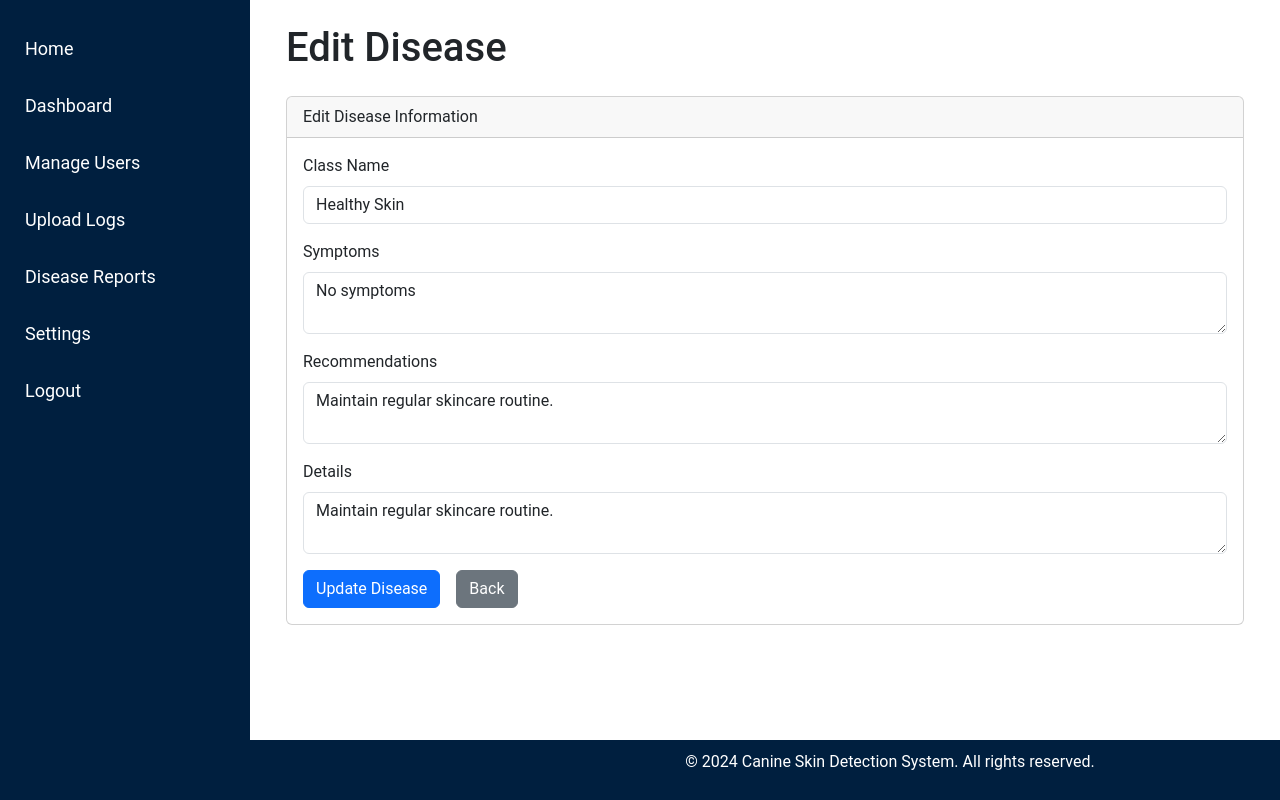
After one commit to SachinthaUmayanga/Canine_Skin_Detection_System_FinalProj, a Flask app: page /admin/edit_disease/6 in a window 1280 px wide. The commit adds this page. Run offline with Flask 3, Linux system fonts and the light colour scheme; data comes from the database, SQL or seed files in the repository; some libraries are stand-ins or nearby versions.

Commit message:
update and delete disease reports

```diff
--- a/admin.py
+++ b/admin.py
@@ -23,6 +23,7 @@ def admin_dashboard():
     return render_template('admin/admin_dashboard.html', total_users=total_users, total_reports=total_reports)
 # , total_uploads=total_uploads, recent_uploads=recent_uploads)
 
+# Users route
 @admin.route('/manage_users')
 def manage_users():
     if 'user' not in session or session.get('role') != 'admin':
@@ -120,6 +121,7 @@ def add_user():
 
     return render_template('admin/add_user.html')
 
+# Disease route
 @admin.route('/disease_reports')
 def disease_reports():
     conn = get_db_connection()
@@ -127,3 +129,45 @@ def disease_reports():
     conn.close()
 
     return render_template('admin/disease_reports.html', diseases=diseases)
+
+@admin.route('/edit_disease/<int:disease_id>', methods=['GET', 'POST'])
+def edit_disease(disease_id):
+    conn = get_db_connection()
+
+    # Fetch the disease details for editing
+    disease = conn.execute('SELECT * FROM diseases WHERE disease_id = ?', (disease_id,)).fetchone()
+
+    if not disease:
+        flash('Disease not found!', 'danger')
+        return redirect(url_for('admin.disease_list'))  # Redirect to disease list if disease is not found
+
+    if request.method == 'POST':
+        # Retrieve updated data from the form
+        class_name = request.form['class_name']
+        symptoms = request.form['symptoms']
+        recommendations = request.form['recommendations']
+        details = request.form['details']
+
+        # Update disease in the database
+        conn.execute('UPDATE diseases SET class_name = ?, symptoms = ?, recommendations = ?, details = ? WHERE disease_id = ?',
+                     (class_name, symptoms, recommendations, details, disease_id))
+        conn.commit()
+        conn.close()
+
+        flash('Disease updated successfully!', 'success')
+        return redirect(url_for('admin.disease_list'))
+
+    conn.close()
+    return render_template('admin/edit_disease.html', disease=disease)
+
+@admin.route('/delete_disease/<int:disease_id>', methods=['POST'])
+def delete_disease(disease_id):
+    conn = get_db_connection()
+
+    # Delete the disease from the database
+    conn.execute('DELETE FROM diseases WHERE disease_id = ?', (disease_id,))
+    conn.commit()
+    conn.close()
+
+    flash('Disease deleted successfully!', 'success')
+    return redirect(url_for('admin.disease_list'))
--- /dev/null
+++ b/templates/admin/edit_disease.html
@@ -0,0 +1,63 @@
+<!DOCTYPE html>
+<html lang="en">
+<head>
+    <meta charset="UTF-8">
+    <meta name="viewport" content="width=device-width, initial-scale=1.0">
+    <title>Edit Disease</title>
+    <!-- Bootstrap 5.3 CSS -->
+    <link href="https://cdn.jsdelivr.net/npm/bootstrap@5.3.0-alpha1/dist/css/bootstrap.min.css" rel="stylesheet">
+    <link rel="stylesheet" href="{{ url_for('static', filename='css/admin_styles.css') }}">
+</head>
+<body>
+
+    <!-- Include Sidebar -->
+    {% include 'partials/admin_sidebar.html' %}
+
+    <!-- Main Content -->
+    <div class="content p-4">
+        <div class="container-fluid">
+            <h1 class="mb-4">Edit Disease</h1>
+
+            <div class="card">
+                <div class="card-header">
+                    Edit Disease Information
+                </div>
+                <div class="card-body">
+                    <form action="{{ url_for('admin.edit_disease', disease_id=disease['disease_id']) }}" method="POST">
+                        <div class="mb-3">
+                            <label for="class_name" class="form-label">Class Name</label>
+                            <input type="text" class="form-control" id="class_name" name="class_name" value="{{ disease['class_name'] }}" required>
+                        </div>
+
+                        <div class="mb-3">
+                            <label for="symptoms" class="form-label">Symptoms</label>
+                            <textarea class="form-control" id="symptoms" name="symptoms" required>{{ disease['symptoms'] }}</textarea>
+                        </div>
+
+                        <div class="mb-3">
+                            <label for="recommendations" class="form-label">Recommendations</label>
+                            <textarea class="form-control" id="recommendations" name="recommendations" required>{{ disease['recommendations'] }}</textarea>
+                        </div>
+
+                        <div class="mb-3">
+                            <label for="details" class="form-label">Details</label>
+                            <textarea class="form-control" id="details" name="details" required>{{ disease['details'] }}</textarea>
+                        </div>
+
+                        <div class="d-flex justify-content">
+                            <button type="submit" class="btn btn-primary me-3">Update Disease</button>
+                            <a href="{{ url_for('admin.disease_reports') }}" class="btn btn-secondary me-3">Back</a>
+                        </div>
+                    </form>
+                </div>
+            </div>
+        </div>
+    </div>
+
+    <!-- Include Footer -->
+    {% include 'partials/footer_admin.html' %}
+
+    <!-- Bootstrap JS -->
+    <script src="https://cdn.jsdelivr.net/npm/bootstrap@5.3.0-alpha1/dist/js/bootstrap.bundle.min.js"></script>
+</body>
+</html>
--- a/templates/admin/manage_users.html
+++ b/templates/admin/manage_users.html
@@ -7,8 +7,8 @@
     <!-- Bootstrap 5.3 CSS -->
     <link href="https://cdn.jsdelivr.net/npm/bootstrap@5.3.0-alpha1/dist/css/bootstrap.min.css" rel="stylesheet">
     <link rel="stylesheet" href="{{ url_for('static', filename='css/admin_styles.css') }}">
-     <!-- Bootstrap Icons -->
-     <link href="https://cdnjs.cloudflare.com/ajax/libs/bootstrap-icons/1.8.1/font/bootstrap-icons.min.css" rel="stylesheet">
+    <!-- Bootstrap Icons -->
+    <link href="https://cdnjs.cloudflare.com/ajax/libs/bootstrap-icons/1.8.1/font/bootstrap-icons.min.css" rel="stylesheet">
 </head>
 <body>
 
```
Also changed, not shown: templates/admin/disease_reports.html (+16 -0 lines).
